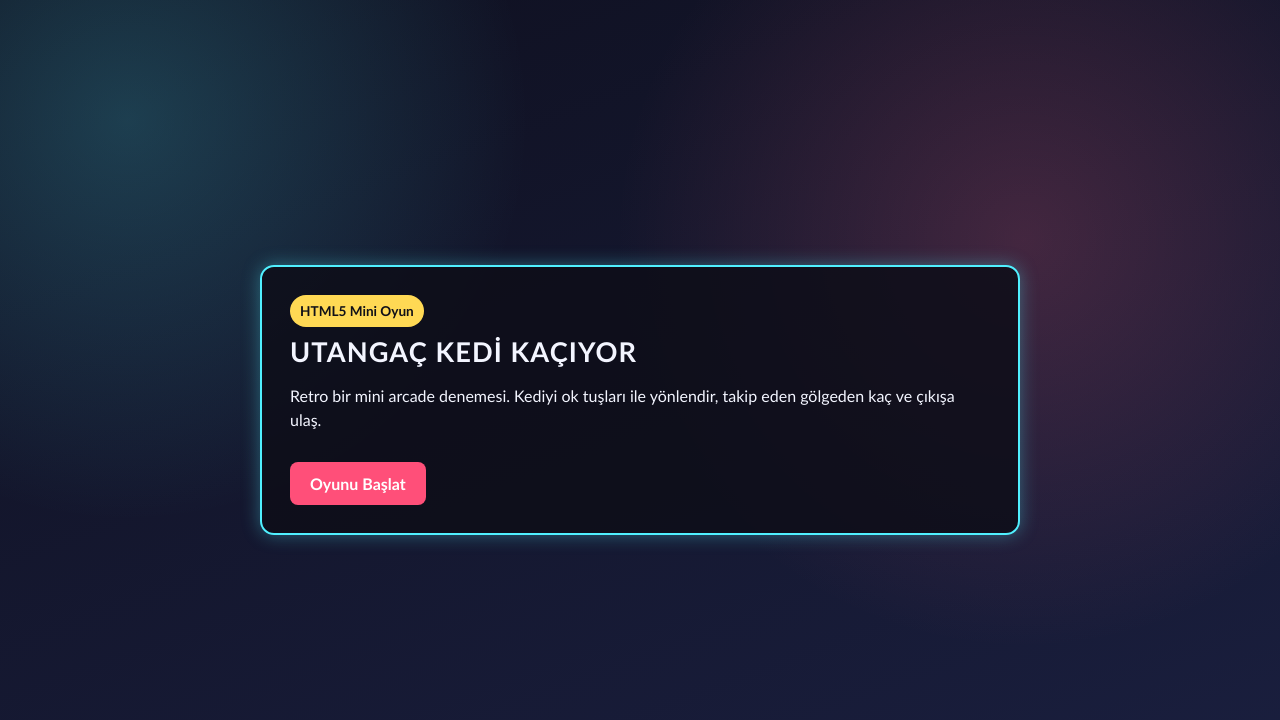
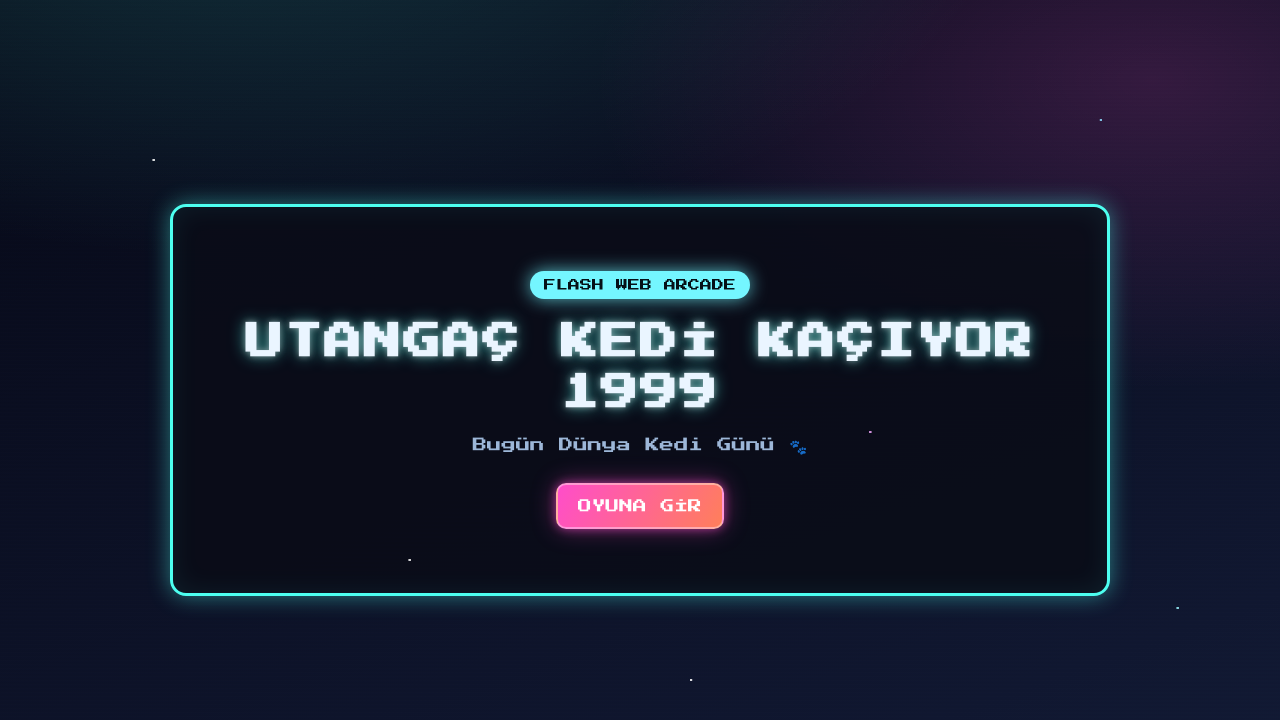
Before and after one commit to msuzun/utangac-kedi-kaciyor, a Next.js app: page / in a window 1280 px wide. Shown: the top 720 px of the page. Built offline with nearby package versions, Linux system fonts and the light colour scheme.

Commit message:
Landing + Game HUD

```diff
--- a/app/globals.css
+++ b/app/globals.css
@@ -1,10 +1,11 @@
 :root {
-  --bg-0: #0f1020;
-  --bg-1: #1a1f3f;
-  --panel: rgba(13, 14, 24, 0.85);
-  --line: #50f0ff;
-  --text: #f3f5ff;
-  --accent: #ffd954;
+  --bg-0: #060816;
+  --bg-1: #121a35;
+  --panel: rgba(10, 13, 24, 0.9);
+  --panel-line: #4dfff0;
+  --neon-pink: #ff4dca;
+  --text: #eaf5ff;
+  --muted: #9db7d8;
 }
 
 * {
@@ -16,12 +17,33 @@ body {
   margin: 0;
   padding: 0;
   min-height: 100%;
-  font-family: "Trebuchet MS", "Verdana", sans-serif;
+}
+
+body {
   color: var(--text);
   background:
-    radial-gradient(circle at 10% 15%, rgba(80, 240, 255, 0.2), transparent 30%),
-    radial-gradient(circle at 80% 30%, rgba(255, 100, 130, 0.2), transparent 35%),
+    radial-gradient(1300px 700px at 20% -20%, rgba(77, 255, 240, 0.18), transparent 60%),
+    radial-gradient(900px 500px at 90% 10%, rgba(255, 77, 202, 0.17), transparent 62%),
     linear-gradient(160deg, var(--bg-0), var(--bg-1));
+  image-rendering: pixelated;
+  position: relative;
+}
+
+body::before {
+  content: "";
+  position: fixed;
+  inset: 0;
+  pointer-events: none;
+  opacity: 0.18;
+  background:
+    repeating-linear-gradient(
+      to bottom,
+      rgba(255, 255, 255, 0.12) 0,
+      rgba(255, 255, 255, 0.12) 1px,
+      transparent 2px,
+      transparent 4px
+    );
+  mix-blend-mode: soft-light;
 }
 
 a {
@@ -32,61 +54,102 @@ a {
 .landing,
 .gamePage {
   min-height: 100vh;
-  display: grid;
-  place-items: center;
+  width: 100%;
   padding: 24px;
 }
 
-.panel {
-  width: min(760px, 100%);
-  border: 2px solid var(--line);
-  background: var(--panel);
-  box-shadow: 0 0 18px rgba(80, 240, 255, 0.35);
-  border-radius: 14px;
-  padding: 28px;
+.landing {
+  display: grid;
+  place-items: center;
+  position: relative;
+  overflow: hidden;
 }
 
-.panel h1,
-.gameHeader h1 {
-  margin: 8px 0 12px;
-  font-size: clamp(1.7rem, 2vw, 2.6rem);
-  letter-spacing: 0.04em;
-  text-transform: uppercase;
+.stars {
+  position: absolute;
+  inset: 0;
+  pointer-events: none;
+  opacity: 0.85;
+  background-image:
+    radial-gradient(circle at 12% 20%, #ffffff 1px, transparent 1.5px),
+    radial-gradient(circle at 86% 15%, #8ddfff 1px, transparent 1.5px),
+    radial-gradient(circle at 32% 70%, #ffffff 1px, transparent 1.5px),
+    radial-gradient(circle at 68% 54%, #f3a7ff 1px, transparent 1.5px),
+    radial-gradient(circle at 54% 85%, #ffffff 1px, transparent 1.5px),
+    radial-gradient(circle at 92% 76%, #9cf7ff 1px, transparent 1.5px);
+}
+
+.panel {
+  width: min(940px, 100%);
+  border: 3px solid var(--panel-line);
+  background: var(--panel);
+  border-radius: 16px;
+  box-shadow:
+    0 0 22px rgba(77, 255, 240, 0.45),
+    inset 0 0 28px rgba(77, 255, 240, 0.08);
+}
+
+.landingPanel {
+  text-align: center;
+  padding: clamp(28px, 6vw, 64px) 20px;
 }
 
 .badge {
   display: inline-block;
   margin: 0;
-  font-size: 0.85rem;
-  color: #101018;
-  background: var(--accent);
-  padding: 6px 10px;
+  font-size: clamp(0.55rem, 1.6vw, 0.75rem);
+  color: #051017;
+  background: #74f6ff;
+  padding: 8px 14px;
   border-radius: 999px;
-  font-weight: 700;
+  box-shadow: 0 0 18px rgba(116, 246, 255, 0.75);
 }
 
-.panel p {
-  line-height: 1.5;
+.landingPanel h1,
+.gameHeader h1 {
+  margin: 18px 0 14px;
+  font-size: clamp(1.15rem, 4.1vw, 2.35rem);
+  line-height: 1.35;
+  letter-spacing: 0.05em;
+  text-shadow:
+    0 0 6px rgba(255, 255, 255, 0.45),
+    0 0 16px rgba(77, 255, 240, 0.55);
+}
+
+.tagline {
+  margin: 0;
+  color: var(--muted);
+  font-size: clamp(0.62rem, 1.6vw, 0.9rem);
+  line-height: 1.8;
 }
 
 .startButton {
   display: inline-block;
-  margin-top: 14px;
-  background: #ff4f79;
-  border: 2px solid #fff0;
+  margin-top: 24px;
+  background: linear-gradient(120deg, #ff4dca, #ff7f5a);
+  border: 2px solid #fff6;
   color: #fff;
-  font-weight: 700;
-  padding: 10px 18px;
-  border-radius: 8px;
-  transition: transform 0.2s ease, border-color 0.2s ease;
+  padding: 14px 20px;
+  font-size: clamp(0.62rem, 1.7vw, 0.86rem);
+  border-radius: 10px;
+  text-transform: uppercase;
+  box-shadow:
+    0 0 10px rgba(255, 77, 202, 0.55),
+    0 0 24px rgba(255, 77, 202, 0.38);
+  transition: transform 0.18s ease, box-shadow 0.18s ease;
 }
 
 .startButton:hover {
-  transform: translateY(-2px);
-  border-color: #ffe48f;
+  transform: translateY(-2px) scale(1.03);
+  box-shadow:
+    0 0 14px rgba(255, 255, 255, 0.65),
+    0 0 30px rgba(255, 77, 202, 0.78),
+    0 0 48px rgba(255, 77, 202, 0.6);
 }
 
 .gamePage {
+  display: grid;
+  place-items: start center;
   align-content: start;
   gap: 16px;
 }
@@ -97,15 +160,16 @@ a {
 
 .gameHeader p {
   margin: 0;
-  opacity: 0.9;
+  color: var(--muted);
+  font-size: 0.74rem;
 }
 
 .gameHost {
   width: min(960px, 100%);
-  border: 2px solid var(--line);
+  border: 3px solid var(--panel-line);
   border-radius: 12px;
   overflow: hidden;
-  box-shadow: 0 0 16px rgba(80, 240, 255, 0.35);
+  box-shadow: 0 0 20px rgba(77, 255, 240, 0.38);
 }
 
 .gameHost canvas {
--- a/app/layout.tsx
+++ b/app/layout.tsx
@@ -1,9 +1,15 @@
 import type { Metadata } from "next";
+import { Press_Start_2P } from "next/font/google";
 import "./globals.css";
 
+const pressStart = Press_Start_2P({
+  weight: "400",
+  subsets: ["latin"]
+});
+
 export const metadata: Metadata = {
-  title: "Utangaç Kedi Kaçıyor",
-  description: "Kaboom.js ile yapılmış mini HTML5 oyun projesi"
+  title: "UTANGA\u00c7 KED\u0130 KA\u00c7IYOR 1999",
+  description: "Kaboom.js ile yap\u0131lm\u0131\u015f mini HTML5 oyun projesi"
 };
 
 export default function RootLayout({
@@ -13,7 +19,7 @@ export default function RootLayout({
 }>) {
   return (
     <html lang="tr">
-      <body>{children}</body>
+      <body className={pressStart.className}>{children}</body>
     </html>
   );
 }
--- a/app/page.tsx
+++ b/app/page.tsx
@@ -5,17 +5,15 @@ export const dynamic = "force-static";
 export default function LandingPage() {
   return (
     <main className="landing">
-      <div className="panel">
-        <p className="badge">HTML5 Mini Oyun</p>
-        <h1>Utangaç Kedi Kaçıyor</h1>
-        <p>
-          Retro bir mini arcade denemesi. Kediyi ok tuşları ile yönlendir, takip
-          eden gölgeden kaç ve çıkışa ulaş.
-        </p>
+      <div className="stars" aria-hidden="true" />
+      <section className="panel landingPanel">
+        <p className="badge">FLASH WEB ARCADE</p>
+        <h1>UTANGA&#199; KED&#304; KA&#199;IYOR 1999</h1>
+        <p className="tagline">Bug&#252;n D&#252;nya Kedi G&#252;n&#252; &#128062;</p>
         <Link href="/game" className="startButton">
-          Oyunu Başlat
+          Oyuna Gir
         </Link>
-      </div>
+      </section>
     </main>
   );
 }
```
